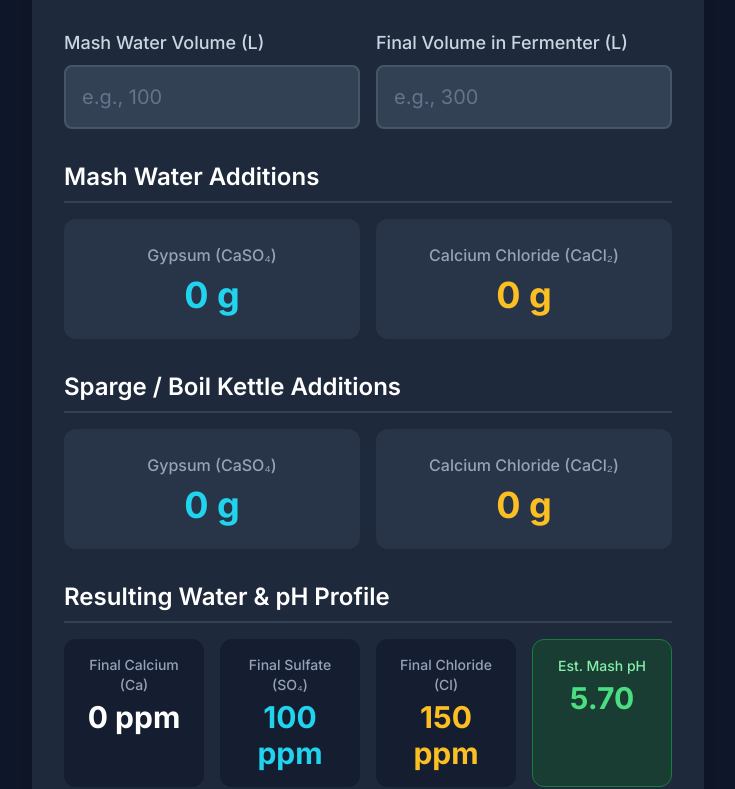
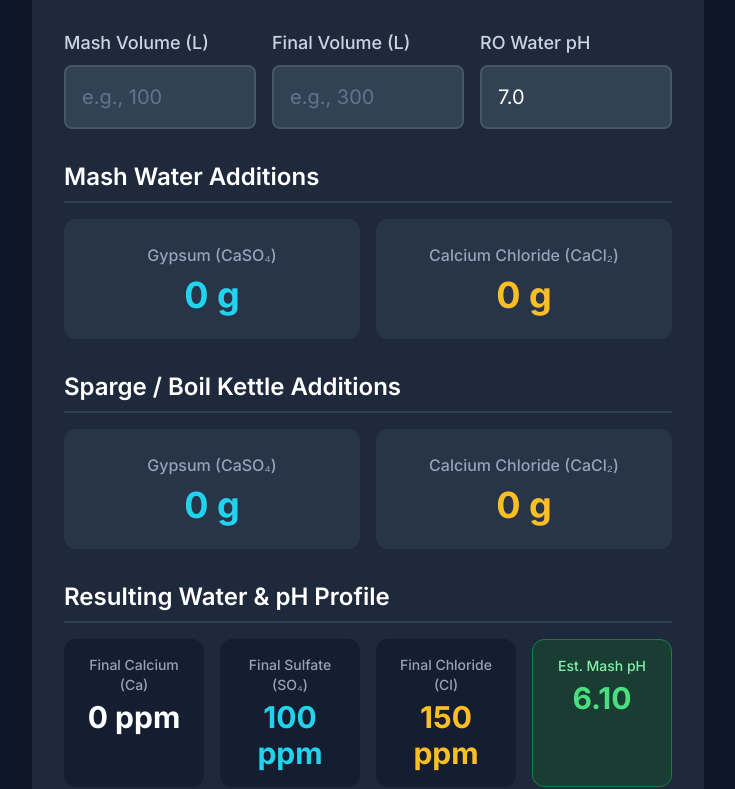
Before and after one commit to BernieBallz/brew-salt-calc, a plain HTML site: page index.html in a window 1280 px wide. Shown: the part 163-952 px from the top of the page, without its empty margins (272-1007 px from the left). Drawn offline with nearby package versions, Linux system fonts and the light colour scheme.

Commit message:
Update index.html
Added initial RO water pH to affect estimated mash pH

```diff
--- a/index.html
+++ b/index.html
@@ -46,9 +46,9 @@
             </header>
 
             <!-- User Input Section -->
-            <div class="grid grid-cols-1 md:grid-cols-2 gap-4 mb-8">
+            <div class="grid grid-cols-1 md:grid-cols-3 gap-4 mb-8">
                 <div>
-                    <label for="mash-volume" class="block text-base sm:text-lg font-medium text-slate-300 mb-2">Mash Water Volume (L)</label>
+                    <label for="mash-volume" class="block text-base sm:text-lg font-medium text-slate-300 mb-2">Mash Volume (L)</label>
                     <input
                         type="number"
                         id="mash-volume"
@@ -59,7 +59,7 @@
                     >
                 </div>
                 <div>
-                    <label for="final-volume" class="block text-base sm:text-lg font-medium text-slate-300 mb-2">Final Volume in Fermenter (L)</label>
+                    <label for="final-volume" class="block text-base sm:text-lg font-medium text-slate-300 mb-2">Final Volume (L)</label>
                     <input
                         type="number"
                         id="final-volume"
@@ -67,6 +67,18 @@
                         placeholder="e.g., 300"
                         min="0"
                         step="any"
+                    >
+                </div>
+                 <div>
+                    <label for="start-ph" class="block text-base sm:text-lg font-medium text-slate-300 mb-2">RO Water pH</label>
+                    <input
+                        type="number"
+                        id="start-ph"
+                        class="form-input w-full p-3 sm:p-4 bg-slate-700 border-2 border-slate-600 rounded-lg text-white text-lg sm:text-xl placeholder-slate-500 focus:border-blue-500 transition duration-300"
+                        placeholder="e.g., 7.0"
+                        value="7.0"
+                        min="0"
+                        step="0.1"
                     >
                 </div>
             </div>
@@ -172,7 +184,7 @@
                         <svg class="w-5 h-5 text-slate-400 arrow" xmlns="http://www.w3.org/2000/svg" fill="none" viewBox="0 0 24 24" stroke-width="1.5" stroke="currentColor"><path stroke-linecap="round" stroke-linejoin="round" d="m8.25 4.5 7.5 7.5-7.5 7.5" /></svg>
                     </summary>
                     <div class="p-4 border-t border-slate-700 text-slate-400 text-sm space-y-3">
-                        <p><strong class="text-slate-300">Methodology:</strong> This calculator determines the salts needed for your mash to hit an ideal estimated pH. It then calculates the remaining salts needed for your sparge/kettle additions to hit the final target mineral profile in the total volume.</p>
+                        <p><strong class="text-slate-300">Methodology:</strong> This calculator determines the total salts needed to hit your final mineral profile. It then splits these salts proportionally between the mash and sparge water based on volumes, and estimates the resulting mash pH.</p>
                         <p><strong class="text-slate-300">Post-Boil Acid:</strong> To counter the pH rise from heavy dry hopping, a lower knockout pH is recommended. The calculator estimates the grams of 88% Lactic Acid to add at the end of the boil to reach this modern target.</p>
                         <p><strong class="text-slate-300">Target Profile:</strong> Calibrated for a soft, hop-forward beer style, aiming for a final water profile of 100 ppm Sulfate (SO₄) and 150 ppm Chloride (Cl).</p>
                     </div>
@@ -190,7 +202,7 @@
         const GYPSUM_CALCIUM_CONTRIBUTION = 233;
         const CALCIUM_CHLORIDE_CHLORIDE_CONTRIBUTION = 482;
         const CALCIUM_CHLORIDE_CALCIUM_CONTRIBUTION = 273;
-        const BASE_PALE_MALT_PH = 5.7;
+        const PALE_MALT_PH_EFFECT = -0.9;
         const CALCIUM_PPM_PER_PH_DROP_POINT = 75;
         const TARGET_POST_BOIL_PH = 4.9;
         const NATURAL_BOIL_PH_DROP = 0.3;
@@ -199,6 +211,7 @@
         // --- DOM Elements ---
         const mashVolumeInput = document.getElementById('mash-volume');
         const finalVolumeInput = document.getElementById('final-volume');
+        const startPhInput = document.getElementById('start-ph');
         const mashGypsumOutput = document.getElementById('mash-gypsum-grams');
         const mashCalciumChlorideOutput = document.getElementById('mash-calcium-chloride-grams');
         const spargeGypsumOutput = document.getElementById('sparge-gypsum-grams');
@@ -210,37 +223,35 @@
         function calculateAndDisplay() {
             const mashVolume = parseFloat(mashVolumeInput.value) || 0;
             const finalVolume = parseFloat(finalVolumeInput.value) || 0;
+            const startPh = parseFloat(startPhInput.value) || 7.0;
 
             if (mashVolume <= 0 || finalVolume <= 0 || mashVolume > finalVolume) {
-                // Reset everything if inputs are invalid
                 [mashGypsumOutput, mashCalciumChlorideOutput, spargeGypsumOutput, spargeCalciumChlorideOutput, finalCalciumOutput, lacticAcidOutput].forEach(el => el.textContent = '0');
-                estimatedPhOutput.textContent = BASE_PALE_MALT_PH.toFixed(2);
+                estimatedPhOutput.textContent = (startPh + PALE_MALT_PH_EFFECT).toFixed(2);
                 return;
             }
 
-            // --- Total Salt Calculations ---
+            // --- Step 1: Calculate TOTAL salts needed for the FINAL volume ---
             const totalGramsOfGypsum = (TARGET_SULFATE / GYPSUM_SULFATE_CONTRIBUTION) * finalVolume;
             const totalGramsOfCalciumChloride = (TARGET_CHLORIDE / CALCIUM_CHLORIDE_CHLORIDE_CONTRIBUTION) * finalVolume;
 
-            const TARGET_MASH_CALCIUM_FOR_PH = 110;
-            const totalRatio = totalGramsOfGypsum / totalGramsOfCalciumChloride;
-
-            let mashCalciumChlorideGrams = (TARGET_MASH_CALCIUM_FOR_PH * mashVolume) / (totalRatio * GYPSUM_CALCIUM_CONTRIBUTION + CALCIUM_CHLORIDE_CALCIUM_CONTRIBUTION);
-            let mashGypsumGrams = mashCalciumChlorideGrams * totalRatio;
-
-            mashGypsumGrams = Math.min(mashGypsumGrams, totalGramsOfGypsum);
-            mashCalciumChlorideGrams = Math.min(mashCalciumChlorideGrams, totalGramsOfCalciumChloride);
+            // --- Step 2: Split the salts proportionally between MASH and SPARGE/BOIL ---
+            const mashRatio = mashVolume / finalVolume;
+            const mashGypsumGrams = totalGramsOfGypsum * mashRatio;
+            const mashCalciumChlorideGrams = totalGramsOfCalciumChloride * mashRatio;
 
             const spargeGypsumGrams = totalGramsOfGypsum - mashGypsumGrams;
             const spargeCalciumChlorideGrams = totalGramsOfCalciumChloride - mashCalciumChlorideGrams;
 
-            // --- Profile Calculation ---
-            const mashCalciumPPM = ((mashGypsumGrams * GYPSUM_CALCIUM_CONTRIBUTION) + (mashCalciumChlorideGrams * CALCIUM_CHLORIDE_CALCIUM_CONTRIBUTION)) / mashVolume;
-            const phDrop = mashCalciumPPM / CALCIUM_PPM_PER_PH_DROP_POINT * 0.1;
-            const estimatedMashPH = BASE_PALE_MALT_PH - phDrop;
-            const totalCalciumPPM = ((totalGramsOfGypsum * GYPSUM_CALCIUM_CONTRIBUTION) + (totalGramsOfCalciumChloride * CALCIUM_CHLORIDE_CALCIUM_CONTRIBUTION)) / finalVolume;
+            // --- Step 3: Estimate the MASH pH based on the mash additions ---
+            const baseMashPh = startPh + PALE_MALT_PH_EFFECT;
+            const mashCalciumPPM = (mashVolume > 0) ? ((mashGypsumGrams * GYPSUM_CALCIUM_CONTRIBUTION) + (mashCalciumChlorideGrams * CALCIUM_CHLORIDE_CALCIUM_CONTRIBUTION)) / mashVolume : 0;
+            const phDropFromSalts = mashCalciumPPM / CALCIUM_PPM_PER_PH_DROP_POINT * 0.1;
+            const estimatedMashPH = baseMashPh - phDropFromSalts;
 
-            // --- Post-Boil Acid Calculation ---
+            // --- Step 4: Calculate final mineral profile and acid addition ---
+            const totalCalciumPPM = (finalVolume > 0) ? ((totalGramsOfGypsum * GYPSUM_CALCIUM_CONTRIBUTION) + (totalGramsOfCalciumChloride * CALCIUM_CHLORIDE_CALCIUM_CONTRIBUTION)) / finalVolume : 0;
+
             const estimatedPostBoilPH = estimatedMashPH - NATURAL_BOIL_PH_DROP;
             const requiredPhDropForAcid = Math.max(0, estimatedPostBoilPH - TARGET_POST_BOIL_PH);
             const lacticAcidGrams = (requiredPhDropForAcid * 10) * LACTIC_ACID_G_PER_L_PER_0_1_PH_DROP * finalVolume;
@@ -258,6 +269,7 @@
         // --- Event Listeners ---
         mashVolumeInput.addEventListener('input', calculateAndDisplay);
         finalVolumeInput.addEventListener('input', calculateAndDisplay);
+        startPhInput.addEventListener('input', calculateAndDisplay);
 
         // --- Initial Calculation ---
         calculateAndDisplay();
```
